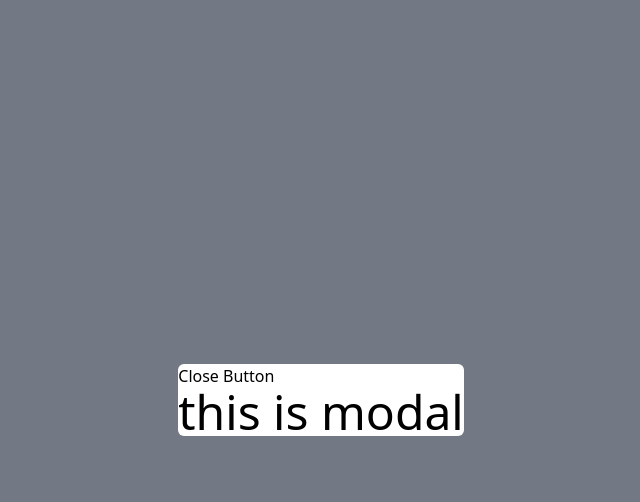
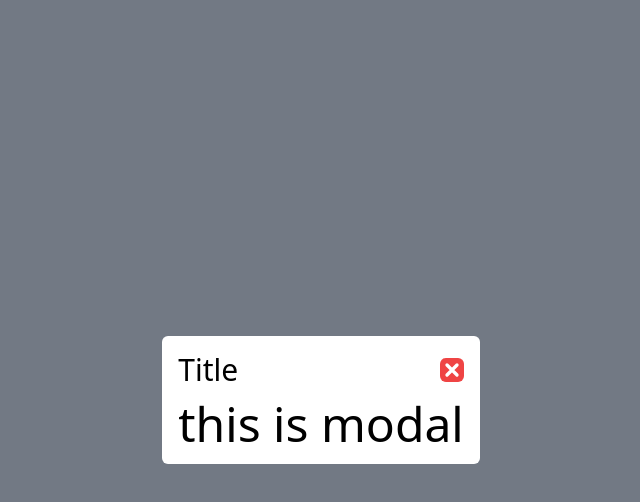
Before and after one commit to rakib-molla/react-reusable-components-module-4-Apollo-2, a React (Vite) app: page / in a window 1280 px wide. Both pictures are taken after a click on the button "open modal". Shown: the top 502 px of the page, without its empty margins (319-959 px from the left). Built offline with nearby package versions, Linux system fonts and the light colour scheme.

Commit message:
header and close component

```diff
--- a/src/App.tsx
+++ b/src/App.tsx
@@ -15,7 +15,10 @@ function App() {
         {/* reUseable button  */}
         <Button onClick={() => setModal((prev) => !prev)}>open modal</Button>
         <Modal isOpen={modal} onClose={handleOpenModalClose}>
-          <Modal.CloseButton />
+          <Modal.Header>
+            <h3> Title</h3>
+          <Modal.CloseButton></Modal.CloseButton>
+          </Modal.Header>
           <h1>this is modal </h1>
         </Modal>
       </div>
--- a/src/components/ui/Modal.tsx
+++ b/src/components/ui/Modal.tsx
@@ -1,8 +1,32 @@
 import { createPortal } from "react-dom";
 import cn from "../../utils/cn";
-import {MouseEvent, useRef } from "react";
+import {
+  MouseEvent,
+  ReactNode,
+  createContext,
+  useContext,
+  useRef,
+} from "react";
 
-const Modal = ({ isOpen, onClose, children }) => {
+const ModalContext = createContext<TModalContext | null>(null);
+
+type TModalContext = {
+  onClose: () => void;
+};
+
+type TModal = {
+  isOpen: boolean;
+  onClose: () => void;
+  children: ReactNode;
+};
+
+type TCloseButton = {
+  children?: ReactNode;
+};
+
+type THeader = TCloseButton;
+
+const Modal = ({ isOpen, onClose, children }: TModal) => {
   const containerRef = useRef<HTMLDivElement>(null);
 
   const handleOutsideClose = (e: MouseEvent) => {
@@ -12,6 +36,7 @@ const Modal = ({ isOpen, onClose, children }) => {
   };
 
   return createPortal(
+    <ModalContext.Provider value={{ onClose }}>
       <div
         className={cn(
           "fixed flex items-center justify-center inset-0 bg-gray-700/70 invisible z-[999]",
@@ -21,18 +46,51 @@ const Modal = ({ isOpen, onClose, children }) => {
         )}
         onClick={handleOutsideClose}
       >
-      <div ref={containerRef} className="bg-white max-w-sm rounded-md">
+        <div ref={containerRef} className="bg-white max-w-sm rounded-md p-4">
           {" "}
           {children}
         </div>
-    </div>,
+      </div>
+    </ModalContext.Provider>,
     document.getElementById("portal") as Element
   );
 };
 
-const closeButton = ()=>{
-   return <div>Close Button</div>
-}
+const closeButton = ({ children }: TCloseButton) => {
+  const { onClose } = useContext(ModalContext) as TModalContext;
+
+  return (
+    <button onClick={onClose}>
+      {children ? (
+        children
+      ) : (
+        <svg
+          xmlns="http://www.w3.org/2000/svg"
+          fill="none"
+          viewBox="0 0 24 24"
+          strokeWidth={4}
+          stroke="currentColor"
+          className="size-6 bg-red-500 p-0.5 text-white rounded-md"
+        >
+          <path
+            strokeLinecap="round"
+            strokeLinejoin="round"
+            d="M6 18 18 6M6 6l12 12"
+          />
+        </svg>
+      )}
+    </button>
+  );
+};
 Modal.CloseButton = closeButton;
 
+const Header = ({ children }: THeader) => {
+  return (
+    <div className="flex w-full items-center justify-between mb-3">
+      {children}
+    </div>
+  );
+};
+Modal.Header = Header;
+
 export default Modal;
```
Lines whose indentation alone changed are shown as unchanged.
